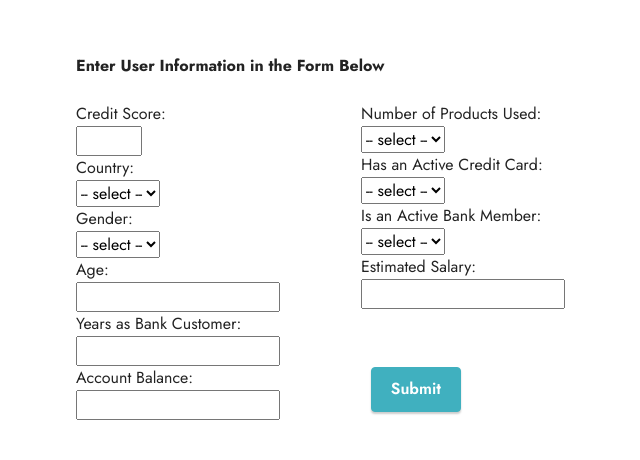
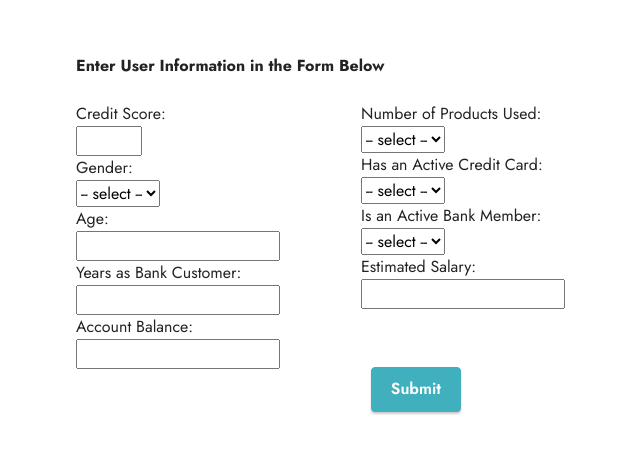
Before and after one commit to Ricardo-bdg/kaiyaku-bank-churn-prediction, a Flask app: page / in a window 1280 px wide. Shown: the part 2651-3111 px from the top of the page, without its empty margins (295-935 px from the left). Run offline with Flask 2, Linux system fonts and the light colour scheme; parts of the project's set-up code (start-up, migrations or seed data) failed here and were passed over; some libraries are stand-ins or nearby versions; some web fonts are replaced.

Commit message:
Update index.html

```diff
--- a/templates/index.html
+++ b/templates/index.html
@@ -264,13 +264,6 @@
                         <label for="creditScore">Credit Score:</label><br>
                         <input type="number" min="300" max="850" required="required" id="CreditScore"
                             name="creditScore"><br>
-                        <label for="geography">Country:</label><br>
-                        <select name="geography" required="required" id="Geography">
-                            <option disabled selected value> -- select -- </option>
-                            <option value="France">France</option>
-                            <option value="Germany">Germany</option>
-                            <option value="Spain">Spain</option>
-                        </select><br>
                         <label for="gender">Gender:</label><br>
                         <select name="gender" required="required" id="gender">
                             <option disabled selected value> -- select -- </option>
```
